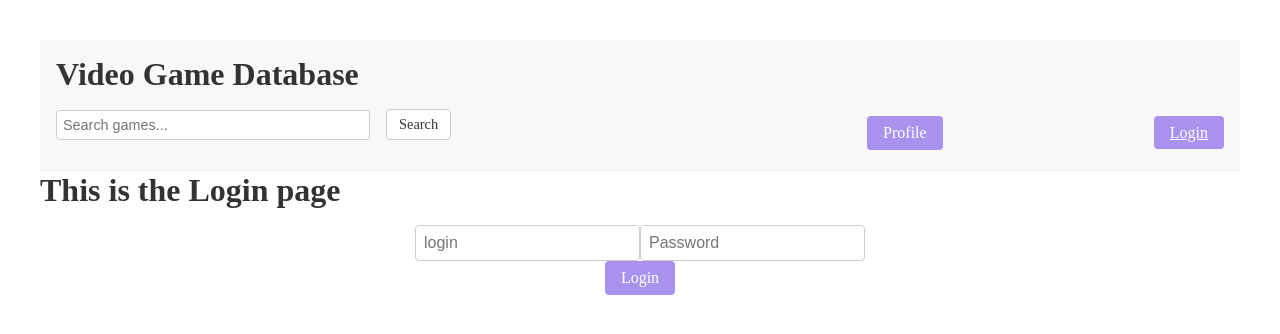
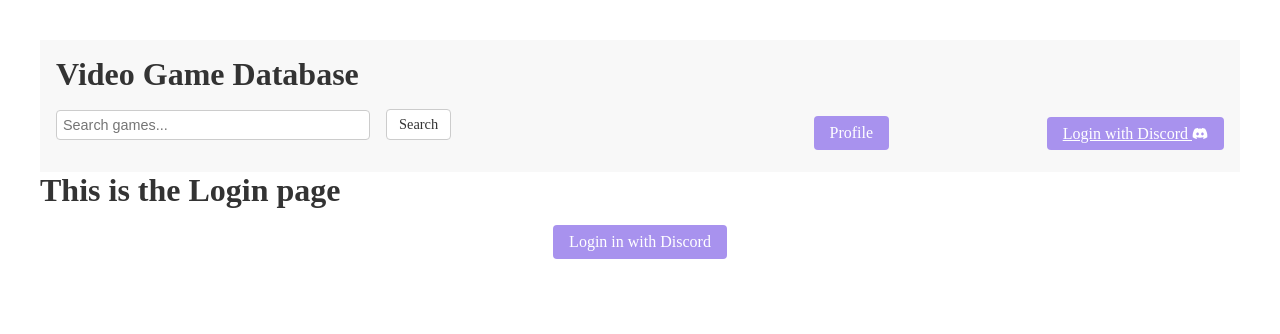
Before and after one commit to lworobey/video-game-db, a React (Vite) app in the folder video-game-db-frontend/: page /login in a window 1280 px wide. Shown: the top 334 px of the page. Built offline with nearby package versions, Linux system fonts and the light colour scheme.

Commit message:
moved package json in backend to a higher level and updated login button in frontend. Also added react icons
Co-authored-by: Julius Sasmito <jujubeege@gmail.com>

```diff
--- a/video-game-db-frontend/components/Header/header.jsx
+++ b/video-game-db-frontend/components/Header/header.jsx
@@ -1,6 +1,7 @@
 import Login from '../../pages/Login';
 import './header.css';
 import { NavLink, Route, Routes } from "react-router";
+import { FaDiscord } from "react-icons/fa";
 
 const Header = () => {
     return (
@@ -31,7 +32,7 @@
 
           <div className="login-container">
             <NavLink to="/login" className="login-button">
-              Login
+            Login with Discord  <FaDiscord style={{transform: 'translateY(2.5px)'}} />
             </NavLink>
           </div>
         </nav>
--- a/video-game-db-frontend/package.json
+++ b/video-game-db-frontend/package.json
@@ -12,6 +12,7 @@
   "dependencies": {
     "react": "^18.3.1",
     "react-dom": "^18.3.1",
+    "react-icons": "^5.4.0",
     "react-router": "^7.1.3"
   },
   "devDependencies": {
--- a/video-game-db-frontend/pages/Login.jsx
+++ b/video-game-db-frontend/pages/Login.jsx
@@ -4,19 +4,9 @@
 return(
     <div className="Login container">
     <h1>This is the Login page</h1>
-    <input
-      type="text"
-      placeholder="login"
-      className="login-input"
-    />
-    <input
-      type="text"
-      placeholder="Password"
-      className="password-input"
-    />
           <div className="login-container">
             <button type="button" className="login-button">
-              Login
+              Login in with Discord
             </button>
           </div>
 
```
Also changed, not shown: 1 other file (tests, documents, lock files or other folders).
